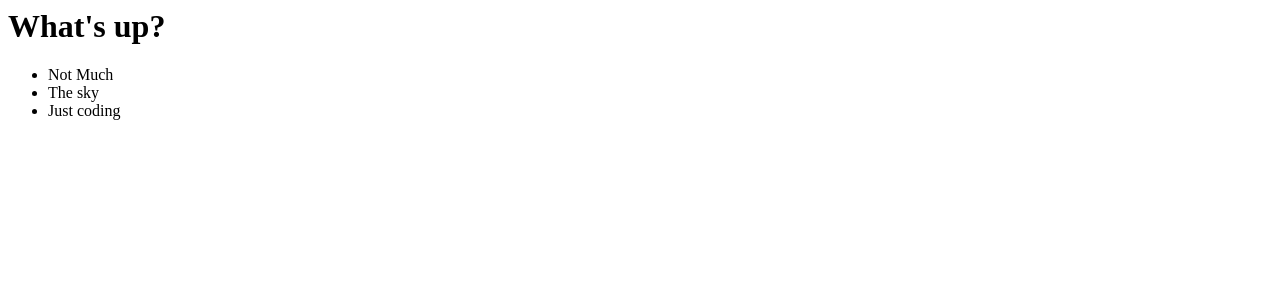
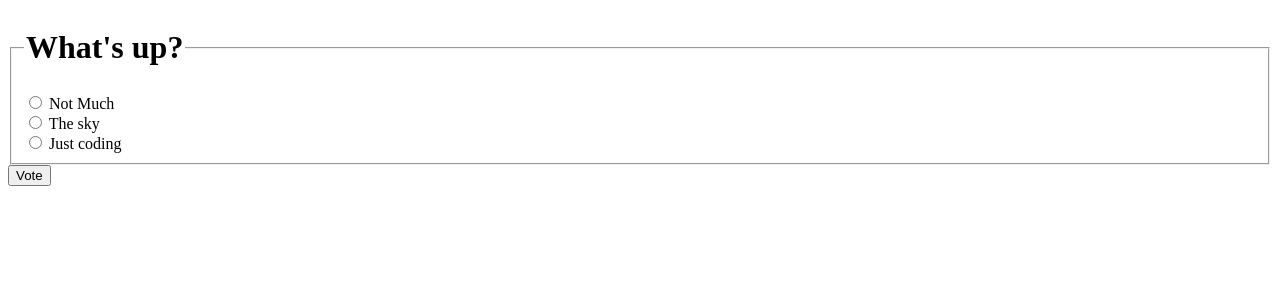
Before and after one commit to HonskiDesign/djangoTest, a Django app: page /polls/1/ in a window 1280 px wide. Shown: the top 300 px of the page. Run offline with Django 3.2, Linux system fonts and the light colour scheme; data comes from the database, SQL or seed files in the repository.

Commit message:
update polls/detail.html with a form and choices

```diff
--- a/polls/templates/polls/detail.html
+++ b/polls/templates/polls/detail.html
@@ -1,6 +1,13 @@
-<h1>{{ question.question_text }}</h1>
-<ul>
-{% for choice in question.choice_set.all %}
-  <li>{{ choice.choice_text }}</li>
-{% endfor %}
-</ul>
+<form action="{% url 'polls:vote' question.id %}" method="post">
+{% csrf_token %}
+<fieldset>
+  <legend><h1>{{ question.question_text }}</h1>
+</legend>
+  {% if error_message %}<p><strong>{{ error_message }}</strong></p>{% endif %}
+  {% for choice in question.choice_set.all %}
+      <input type="radio" name="choice" id="choice{{ forloop.counter }}" value="{{ choice.id }}">
+      <label for="choice{{ forloop.counter }}">{{ choice.choice_text }}</label><br>
+  {% endfor %}
+</fieldset>
+<input type="submit" value="Vote">
+</form>
```
